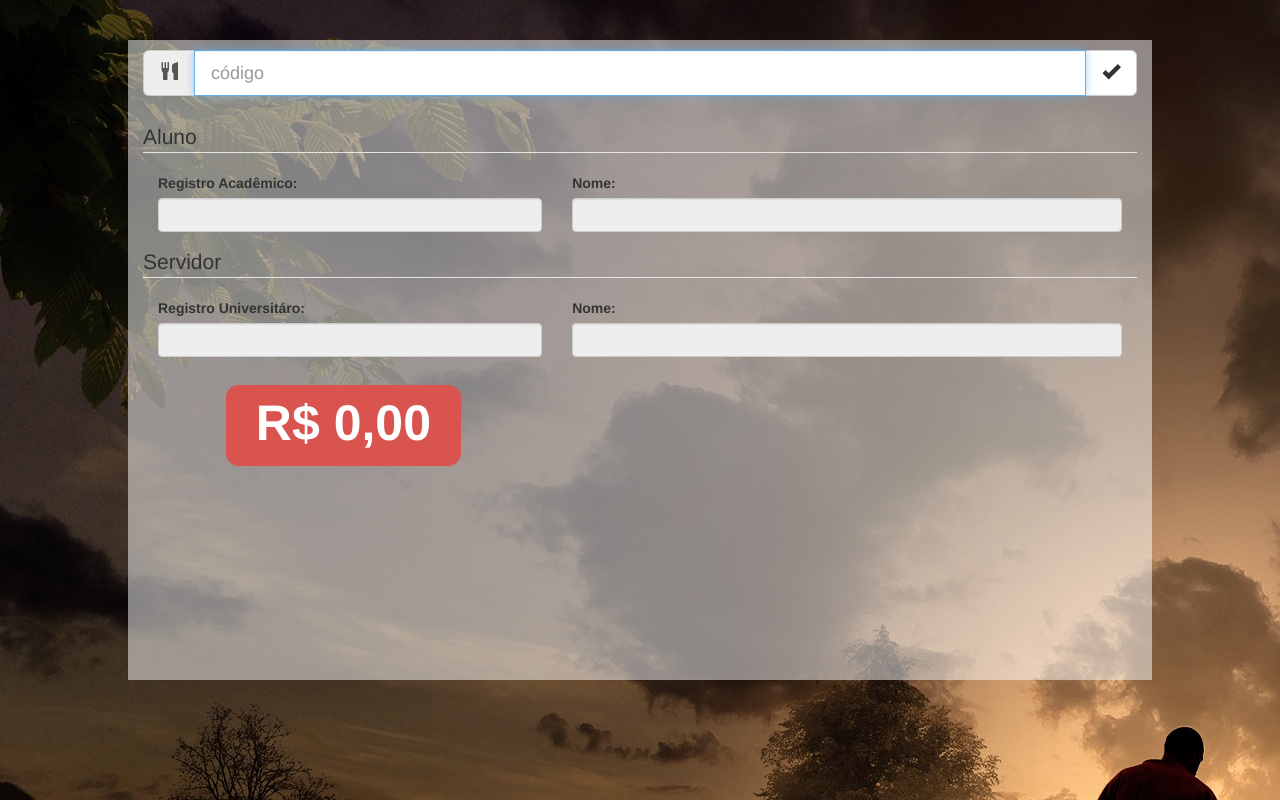
After one commit to ElixandreBaldi/gerenciador-ru, a PHP site: page /main.php in a window 1280 px wide. The commit adds this page. Run offline with PHP 8.4, Linux system fonts and the light colour scheme.

Commit message:
tela de cobranca prt-1

```diff
--- /dev/null
+++ b/main.php
@@ -0,0 +1,59 @@
+<!DOCTYPE html>
+<html>
+<head>
+	<title>Gerenciador RU | Main</title>
+	<link rel="stylesheet" type="text/css" href="css/style.css">
+	<link rel="stylesheet" type="text/css" href="css/bootstrap.css">
+	<link rel="stylesheet" type="text/css" href="css/bootstrap.min.css">
+	<link rel="stylesheet" type="text/css" href="css/bootstrap.theme.min.css">
+</head>
+<body>
+<style type="text/css">
+		body{
+			background: url(img/imgs<?php echo rand(1,3);?>.jpg);
+		}
+	</style>
+<div id="all">
+	<form>
+		 <div class="panel-heading">
+			<div class="input-group input-group-lg">
+				<span class="input-group-addon" id="sizing-addon1"><i class="glyphicon glyphicon-cutlery"></i></span>
+				<input type="text" class="form-control" placeholder="código" autofocus="autofocus" aria-describedby="sizing-addon1">
+				<span class="input-group-btn"><button class="btn btn-default" type="button"><i class="glyphicon glyphicon-ok"></i></button></span>
+			</div>
+		</div>
+
+		<div class="panel-body">
+			<div id="aluno">
+				<legend>Aluno</legend>
+				<div class="form-group col-md-5">
+					<label for="ra">Registro Acadêmico:</label>
+					<input type="text" class="form-control" readonly="readonly" name="ra"/>
+				</div>
+				<div class="form-group col-md-7">
+					<label for="ra">Nome:</label>
+					<input type="text" class="form-control" readonly="readonly" name="ra"/>
+				</div>
+			</div>
+			<div id="servidor">
+				<legend>Servidor</legend>
+				<div class="form-group col-md-5">
+					<label for="ra">Registro Universitáro:</label>
+					<input type="text" class="form-control" readonly="readonly" name="ra"/>
+				</div>
+				<div class="form-group col-md-7">
+					<label for="ra">Nome:</label>
+					<input type="text" class="form-control" readonly="readonly" name="ra"/>
+				</div>
+			</div>
+			<br/><br/><br/><br/><br/>
+			<div class="col-md-offset-1">
+				<span class="label label-danger" style="font-size: 50px;">
+					R$ 0,00
+				</span>
+			</div>
+		</div>
+	</form>
+</div>
+</body>
+</html>
```
Also changed, not shown: index.php (+4 -4 lines), css/style.css (line endings or trailing spaces), img/img7.jpg (added), img/imgs1.jpg (added), 2 other files.
